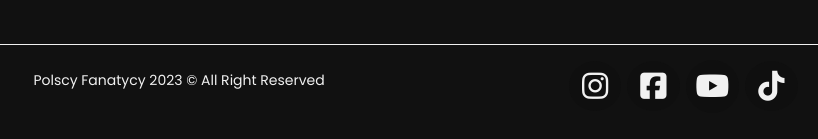
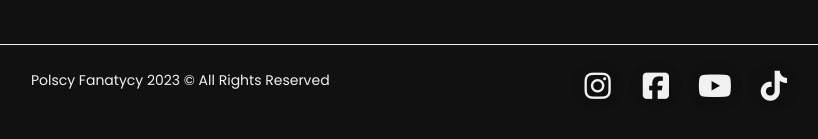
Before and after one commit to rezio3/polscy-fanatycy-website, a React (Create React App) app: page / in a window 1280 px wide. Shown: the part 4248-4387 px from the top of the page, without its empty margins (223-1041 px from the left). Built offline with nearby package versions, Linux system fonts and the light colour scheme.

Commit message:
update footer.jsx

```diff
--- a/src/components/footer.jsx
+++ b/src/components/footer.jsx
@@ -5,7 +5,7 @@ const Footer = () => {
 	return (
 		<footer className="footer-container">
 			<span className="copyright">
-				Polscy Fanatycy 2023 &copy; All Right Reserved
+				Polscy Fanatycy 2023 &copy; All Rights Reserved
 			</span>
 			<div className="icons-container">
 				<a href="https://www.instagram.com/polscyfanatycy_/">
```
